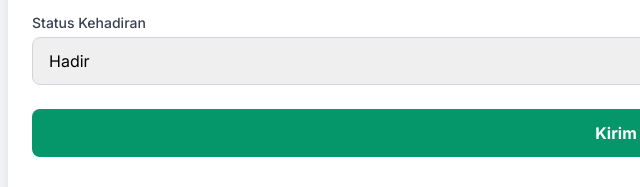
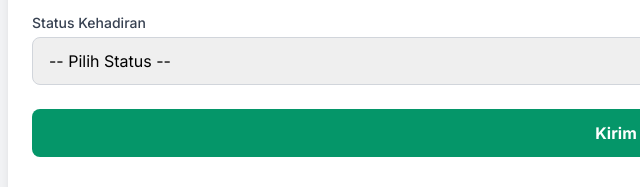
Before and after one commit to ionigunowibowo/presensi, a plain HTML site: page index.html in a window 1280 px wide. Shown: the part 536-723 px from the top of the page, 24-664 px from the left. Drawn offline with nearby package versions, Linux system fonts and the light colour scheme; no server answers.

Commit message:
Update index.html

```diff
--- a/index.html
+++ b/index.html
@@ -558,6 +558,7 @@ function renderRecap(logs) {
     <div class="mb-6">
         <label for="status-select" class="block text-sm font-medium text-gray-700 mb-1">Status Kehadiran</label>
         <select id="status-select" required class="w-full p-3 border border-gray-300 rounded-lg focus:ring-emerald-500 focus:border-emerald-500">
+            <option value="" disabled selected>-- Pilih Status --</option>
             <option value="Hadir">Hadir</option>
             <option value="Izin">Izin</option>
         </select>
```
